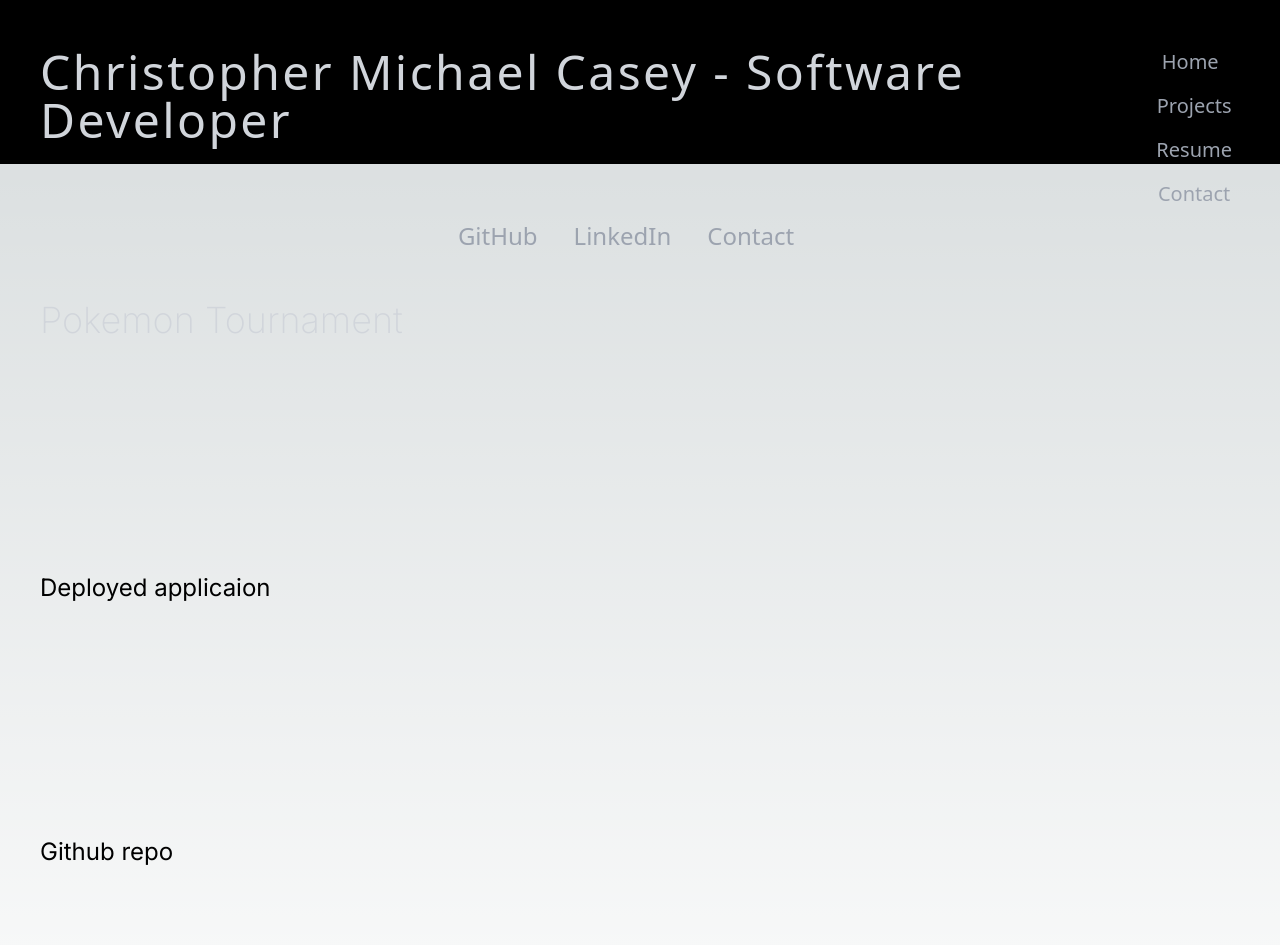
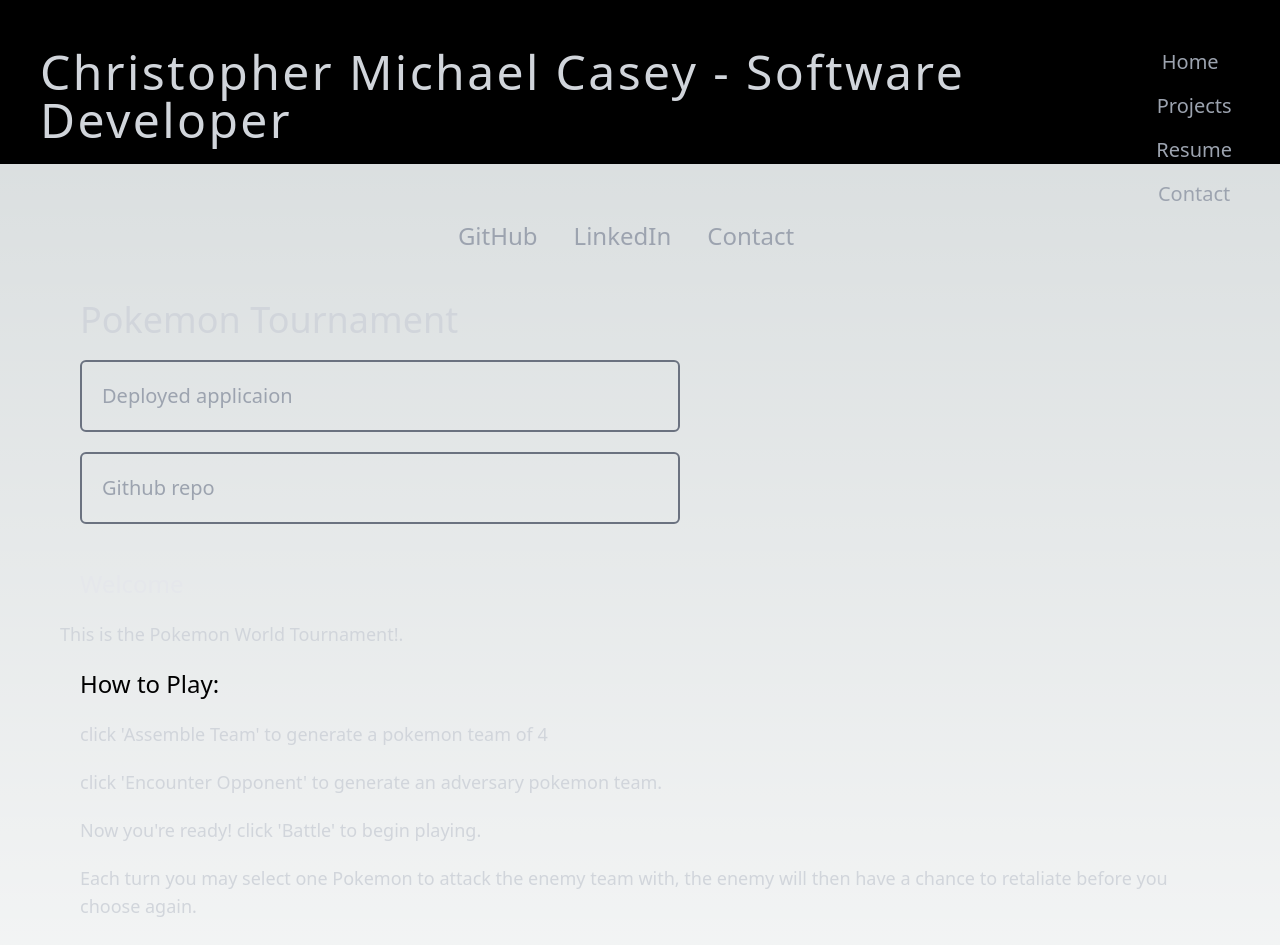
Before and after one commit to ChrisCasey-codestuff/MyPort, a Next.js app: page /pokemonTourny in a window 1280 px wide. Shown: the top 945 px of the page. Built offline with nearby package versions, Linux system fonts and the light colour scheme.

Commit message:
styles and builds out project pages

```diff
--- a/pages/contact.js
+++ b/pages/contact.js
@@ -20,7 +20,7 @@ export default function Contact() {
                 <input type="text" name="last name" className="m-2 rounded-md"></input>
               </div>
             </div>
-            <div className="flex lg:flex-row md:flex-row sm:flex-col sm:ml-60 lg:ml-10">
+            <div className="flex lg:flex-row md:flex-row sm:flex-col sm:ml-60 md:ml-4 lg:ml-10">
             <div className="flex flex-col m-5  justify-center items-center">
             <p>Email</p>
             <input type="text" name="email" className="m-2 mb-10 rounded-md"></input>
--- /dev/null
+++ b/pages/myPortfolio.js
@@ -0,0 +1,27 @@
+import { Inter } from 'next/font/google'
+
+const inter = Inter({ subsets: ['latin'] })
+
+export default function ReactAnalytics() {
+  return (
+    <main className={`flex flex-col items-start justify-between m-10`}>
+      <div className="sm:flex sm:flex-row sm:justify-center md:justify-start lg:justify-start w-full lg:ml-10">
+        <h1 className="text-4xl font-extralight text-gray-300">My Portfolio</h1>
+      </div>
+      <div className="flex flex-col justify-start sm:items-center lg:items-start md:items-start w-full">
+        <a href="https://my-port.herokuapp.com/" className="text-xl text-gray-400 hover:text-gray-200 font-light ml-10 mr-10 mb-5 mt-5 border-2 hover:border-gray-300 border-gray-500 p-5 rounded-md w-1/2">Deployed applicaion</a>
+        <a href="https://github.com/ChrisCasey-codestuff/MyPort" className="text-xl text-gray-400 hover:text-gray-200 font-light ml-10 mr-10 border-2 hover:border-gray-300 border-gray-500 p-5 rounded-md w-1/2">Github repo</a>
+        <div className="mt-6 mr-5 ml-5">
+          <h2 className="m-5 text-2xl font-light text-gray-200 sm:text-center lg:text-left">Welcome</h2>
+          <p className="m-5 text-lg font-light text-gray-300 sm:text-center lg:text-left w-1/2 sm:ml-40 lg:ml-0 md:ml-0"> This is Hiss is a twitter-like app where you can post your thoughts for other users to like, comment on or "retweet" to their own profile and followers.</p>
+          <h3 className="m-5 text-2xl font-lighttext-gray-200 sm:text-center lg:text-left">How to use Hiss:</h3>
+          <ol className="w-full">
+            <li className="m-5 text-lg font-light text-gray-300 sm:text-center lg:text-left">Sign up with a username and password, and log in</li>
+            <li className="m-5 text-lg font-light text-gray-300 sm:text-center lg:text-left">Write a 'hiss' on  the main feed and share it with all other users, or peruse the already existing tweets</li>
+          </ol>
+        </div>
+        <img src="../public/snaketwitteruserfeed.png"/>
+      </div>
+    </main>
+  )
+}
--- a/pages/pokemonTourny.js
+++ b/pages/pokemonTourny.js
@@ -4,16 +4,28 @@ const inter = Inter({ subsets: ['latin'] })
 
 export default function PokemonTourny() {
   return (
-    <main className={`flex min-h-screen flex-col items-start justify-between m-10 ${inter.className}`}>
-      <h1 class="text-4xl font-extralight text-gray-300">Pokemon Tournament</h1>
-      <a href="https://meek-treacle-ec8ccb.netlify.app/" className="text-2xl tex-blue-500 text-light">Deployed applicaion</a>
-      <a href="https://github.com/ChrisCasey-codestuff/WorldPokemonTournament" className="text-2xl tex-blue-500 text-light">Github repo</a>
-      <div>
-        <h2></h2>
-        <p></p>
-        <ul></ul>
+    <main className={`flex flex-col items-start justify-between m-10`}>
+      <div className="sm:flex sm:flex-row sm:justify-center md:justify-start lg:justify-start w-full lg:ml-10">
+        <h1 className="text-4xl font-extralight text-gray-300">Pokemon Tournament</h1>
       </div>
+      <div className="flex flex-col justify-start sm:items-center lg:items-start md:items-start w-full">
+        <a href="https://6452e72c920a5d0677d8aee9--meek-treacle-ec8ccb.netlify.app/" className="text-xl text-gray-400 hover:text-gray-200 font-light ml-10 mr-10 mb-5 mt-5 border-2 hover:border-gray-300 border-gray-500 p-5 rounded-md w-1/2">Deployed applicaion</a>
+        <a href="https://github.com/ChrisCasey-codestuff/WorldPokemonTournament" className="text-xl text-gray-400 hover:text-gray-200 font-light ml-10 mr-10 border-2 hover:border-gray-300 border-gray-500 p-5 rounded-md w-1/2">Github repo</a>
+        <div className="mt-6 mr-5 ml-5">
+          <h2 className="m-5 text-2xl font-light text-gray-200 sm:text-center lg:text-left">Welcome</h2>
+          <p className="m-5 text-lg font-light text-gray-300 sm:text-center lg:text-left w-1/2 sm:ml-40 lg:ml-0 md:ml-0"> This is the Pokemon World Tournament!.</p>
+          <h3 className="m-5 text-2xl font-lighttext-gray-200 sm:text-center lg:text-left">How to Play:</h3>
+          <ol className="w-full">
+            <li className="m-5 text-lg font-light text-gray-300 sm:text-center lg:text-left">click 'Assemble Team' to generate a pokemon team of 4</li>
+            <li className="m-5 text-lg font-light text-gray-300 sm:text-center lg:text-left">click 'Encounter Opponent' to generate an adversary pokemon team.</li>
+            <li className="m-5 text-lg font-light text-gray-300 sm:text-center lg:text-left">Now you're ready! click 'Battle' to begin playing.</li>
+            <li className="m-5 text-lg font-light text-gray-300 sm:text-center lg:text-left">Each turn you may select one Pokemon to attack the enemy team with, the enemy will then have a chance to retaliate before you choose again.</li>
+            <li className="m-5 text-lg font-light text-gray-300 sm:text-center lg:text-left">The last team with Pokemon still standing wins!</li>
 
+          </ol>
+        </div>
+        <img src="../public/snaketwitteruserfeed.png"/>
+      </div>
     </main>
   )
 }
--- a/pages/projects.js
+++ b/pages/projects.js
@@ -38,11 +38,11 @@ export default function Projects() {
 
           <div className="flex flex-row lg:justify-start md:justify-start mr-30 sm:justify-center">
             <div data-aos="fade-up"  data-aos-duration="1000" className="bg-black lg:m-5 md:m-5 sm:ml-5 sm:mt-5 sm:mr-5 p-5 rounded-md border-2 border-gray-400 hover:border-gray-500 drop-shadow-md bg-transparent lg:w-1/2 md:w-4/5 sm:w-4/5 lg:text-left md:text-left sm:text-center">
-            <Link href="/reactAnalytics">
-              <p className="text-gray-300 hover:text-gray-400 italic text-2xl mb-10 mr-40 font-light">React Analytics DashBoard</p>
+            <Link href="/myPortfolio">
+              <p className="text-gray-300 hover:text-gray-400 italic text-2xl mb-10 mr-40 font-light">My Portfolio</p>
             </Link>
-            <Link href="/reactAnalytics">
-              <p className="text-gray-400 text-lg mb-10 hover:text-gray-500">This is an administrative business dashboard I built following a JavaScript Mastery Youtube tutorial. It leverages large scale context, and a React component library called Syncfusion to implement a wide variety of dynamic charts, and analytics.</p>
+            <Link href="/myPortfolio">
+              <p className="text-gray-400 text-lg mb-10 hover:text-gray-500">The application you are currently using. I built this web app using a combination of Next.js and TailwindCSS.</p>
             </Link>
             </div>
           </div>
--- a/pages/reactAnalytics.js
+++ /dev/null
@@ -1,15 +0,0 @@
-import { Inter } from 'next/font/google'
-
-const inter = Inter({ subsets: ['latin'] })
-
-export default function ReactAnalytics() {
-  return (
-    <main className={`flex min-h-screen flex-col items-start justify-between m-10 ${inter.className}`}>
-      <h1 class="text-4xl font-extralight text-gray-300">React Analytics</h1>
-      <a href="https://legendary-lily-950389.netlify.app/" className="text-2xl text-blue-500 font-light">Deployed applicaion</a>
-      <a href="https://github.com/ChrisCasey-codestuff/react-analytics-dash" className="text-2xl text-blue-500 font-light">Github repo</a>
-
-      <p>screenshots</p>
-    </main>
-  )
-}
```
